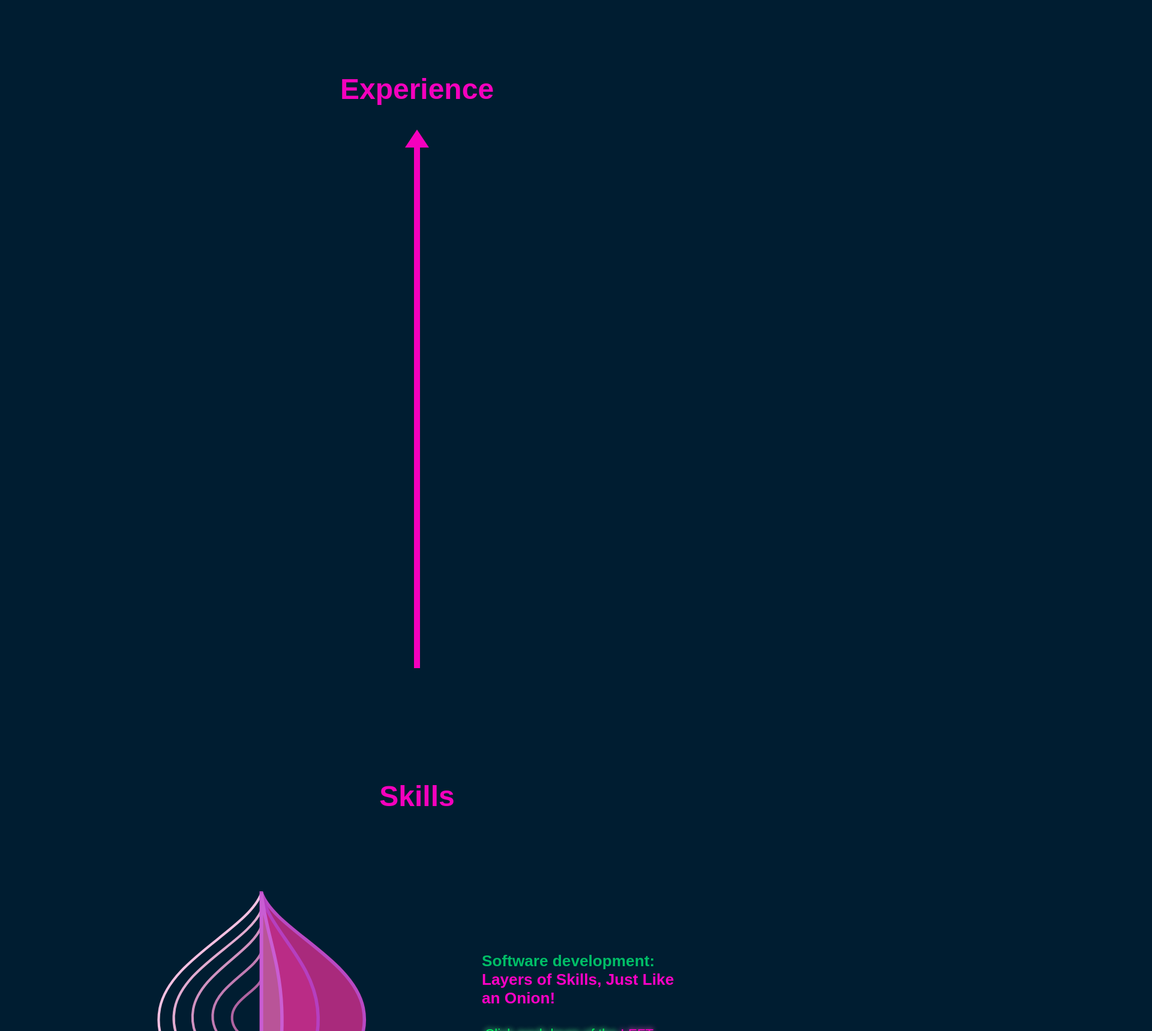
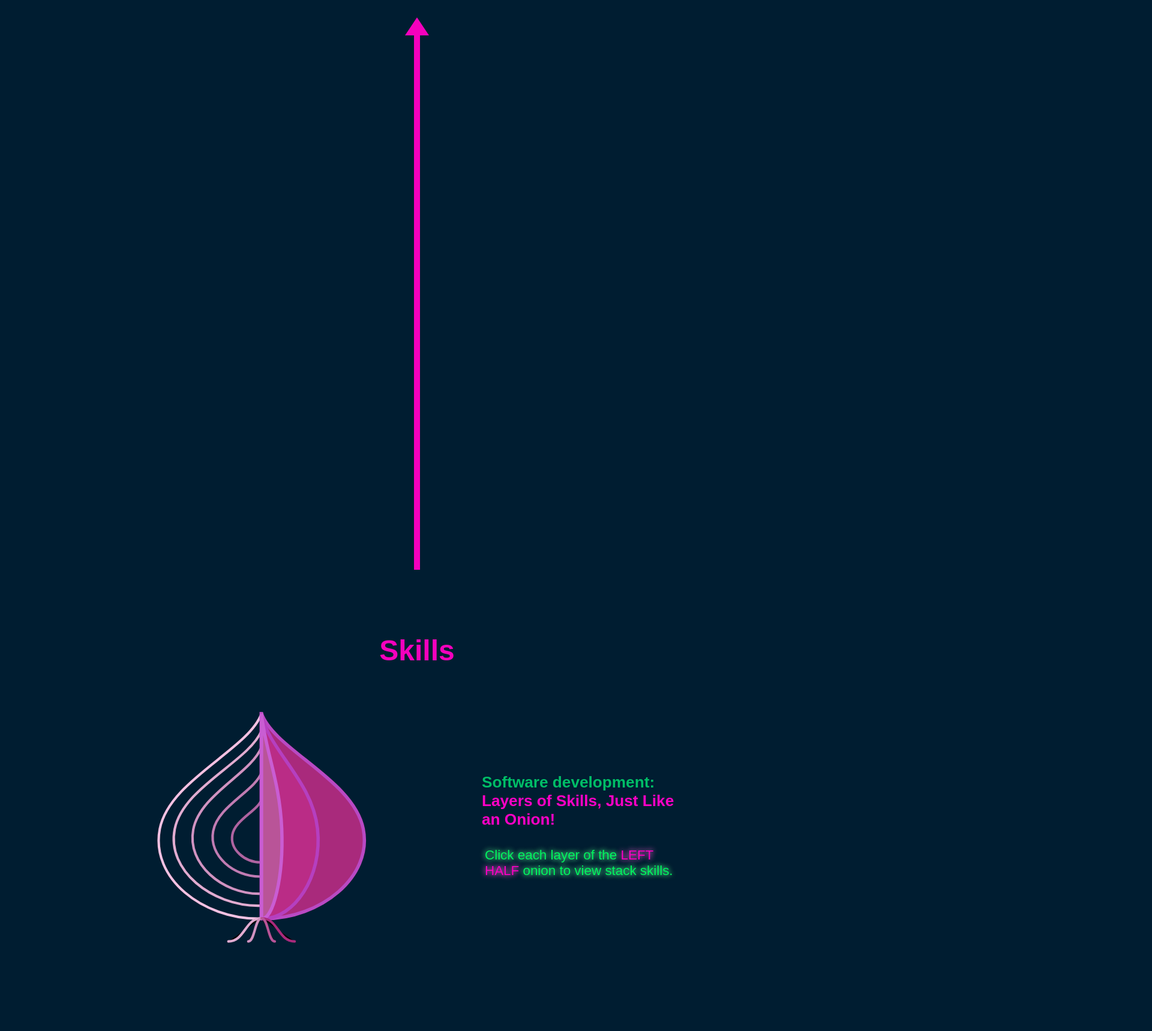
Before and after one commit to JasperHo1228/MyPortfolio, a React (Create React App) app in the folder portfolio/: page / in a window 1280 px wide. Shown: the part 927-2646 px from the top of the page at 60% size, 1920 px wide, since content can reach past the window. Built offline with nearby package versions, Linux system fonts and the light colour scheme.

Commit message:
each page position while scrolling

```diff
--- a/portfolio/src/ContactMe/Contact.js
+++ b/portfolio/src/ContactMe/Contact.js
@@ -142,7 +142,8 @@ const [focusedInput, setFocusedInput] = useState(null);
             onClick={copyEmail}>
               Copy
             </button>
-            <br/>or<br/>fill out the form below.</p>
+             <br/>or<br/></p>
+            <p className='formHint'>fill out the form below.</p>
             </h1>
          </div>
       <div className="contactMe-content contact-animation">
--- a/portfolio/src/component/scrollAnimation.js
+++ b/portfolio/src/component/scrollAnimation.js
@@ -2,7 +2,7 @@ function scrollAnimation(addClassName, selectclassName, threshold){
 
     const createObserverOptions = (threshold) => ({
       root: null,
-      rootMargin: '0px',
+      rootMargin: '100px 0px 0px 0px',
       threshold });
 
     const observer = new IntersectionObserver((entries) => {
--- a/portfolio/src/style/contactMe.css
+++ b/portfolio/src/style/contactMe.css
@@ -1,6 +1,7 @@
 #ContactMe{
-    margin-top: 20vh;
+    margin-top: 15vh;
     margin-bottom: 10vh;
+    padding-top: 30px;
 }
 
 .contactMe-container{
@@ -19,13 +20,17 @@
     text-decoration: underline;
 }
 
-
 .contactMe-content.contact-appear-animation{
     animation: bounce-in 1s forwards;
   }
 
+.formHint{
+    position: relative;
+    bottom:10px;
+}
+
 .copybtn{
-
+    margin-left: 7px;
     font-family: Tomorrow, sans-serif;
     background-color: #001D31;
     border: #0aec11 solid 2px;
@@ -169,3 +174,12 @@ textarea{
 .Toastify__close-button:focus {
   color: #00A1D5;
 }
+
+@media screen and (max-width:637px) {
+    .copybtn{
+        margin-top:5px;
+    }
+    .formHint{
+        bottom:20px !important;
+    }
+}
--- a/portfolio/src/style/experience.css
+++ b/portfolio/src/style/experience.css
@@ -1,5 +1,7 @@
 #Experience{
-  margin-top: 30vh;
+  margin-top: 3vh;
+  margin-bottom: 10vh;
+  padding-top: 5px;
 }
 
 .timeline_experience{
@@ -22,7 +24,7 @@
     width: 50%;
     position: relative;
     opacity: 0;
-}
+  }
 
 .text-box{
     padding:20px 30px;
--- a/portfolio/src/style/project.css
+++ b/portfolio/src/style/project.css
@@ -1,5 +1,9 @@
 
-
+#Project{
+  margin-top: 3vh;
+  margin-bottom: 10vh;
+  padding-top: 5px;
+}
 @media  screen and (max-width:1280px) {
   .project_tool_group{
     padding-left:8%;
@@ -265,6 +269,7 @@
     margin-bottom:1rem;
     z-index: 1;
 }
+
 .project_link_2{
   display: flex;
   position: absolute;
--- a/portfolio/src/style/skills.css
+++ b/portfolio/src/style/skills.css
@@ -1,8 +1,9 @@
 
 #Skills {
-  margin-top: 30vh;
+  margin-top: 8vh;
+  margin-bottom: 10vh;
+  padding-top: 5px;
 }
-
 
 
 @media screen and (max-width: 995px) {
@@ -258,7 +259,6 @@
   width: 100%;
   padding: 0 1px;
   max-width: 870px;
-  margin-top: 70px;
 }
 
 .skillset-tool {
```
Also changed, not shown: portfolio/src/style/index.css.
